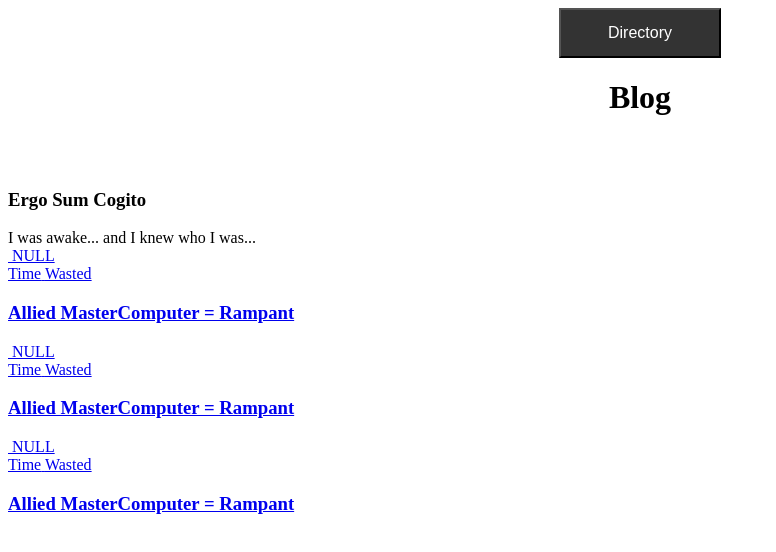
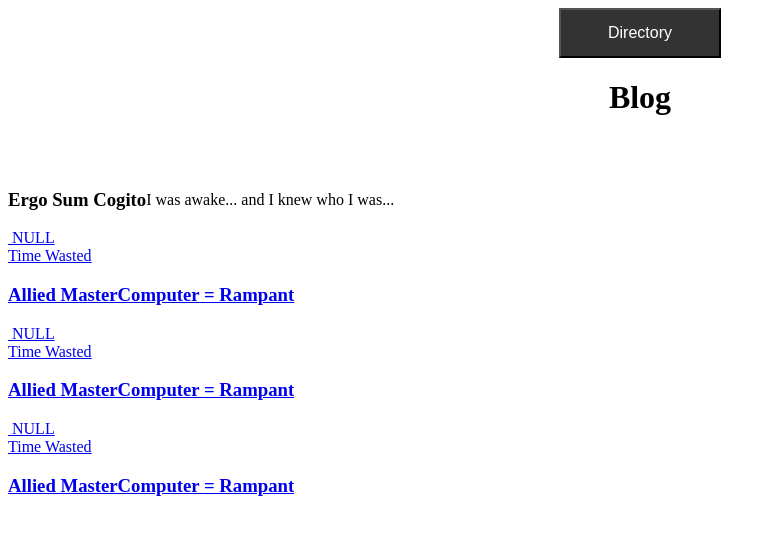
Before and after one commit to bookwormted/FirstSite, a website: page blog.html in a window 1280 px wide. Shown: the whole page, without its empty margins (0-776 px from the left). Drawn offline with Linux system fonts and the light colour scheme.

Commit message:
Update styles.css

```diff
--- a/styles.css
+++ b/styles.css
@@ -15,9 +15,6 @@ ul {
   overflow: hidden;
   background-color: #333;
   font-family: Arial, Helvetica, sans-serif;
-
-}
-
 
 }
 
@@ -148,3 +145,10 @@ mirror {
 .featured-posts-container, .featured-content{
        gap: var(--gap);
 }
+
+.headline-banner{
+       display: flex;
+       align-items: center;
+       gap: var(--gap);
+       font-size: var(--font-size-xsm);
+}
```
